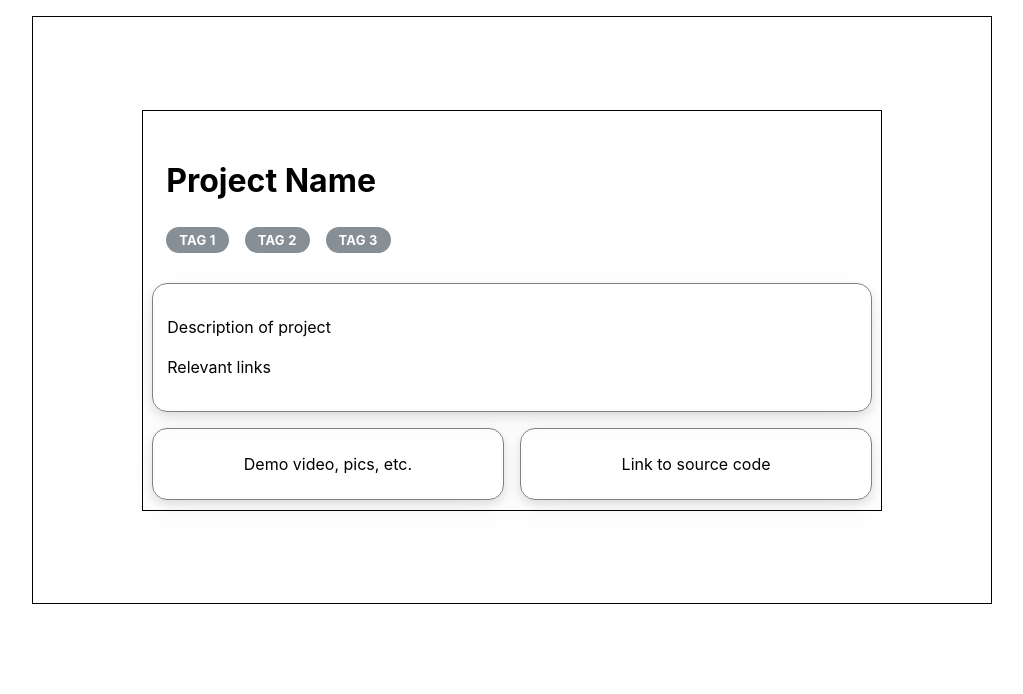
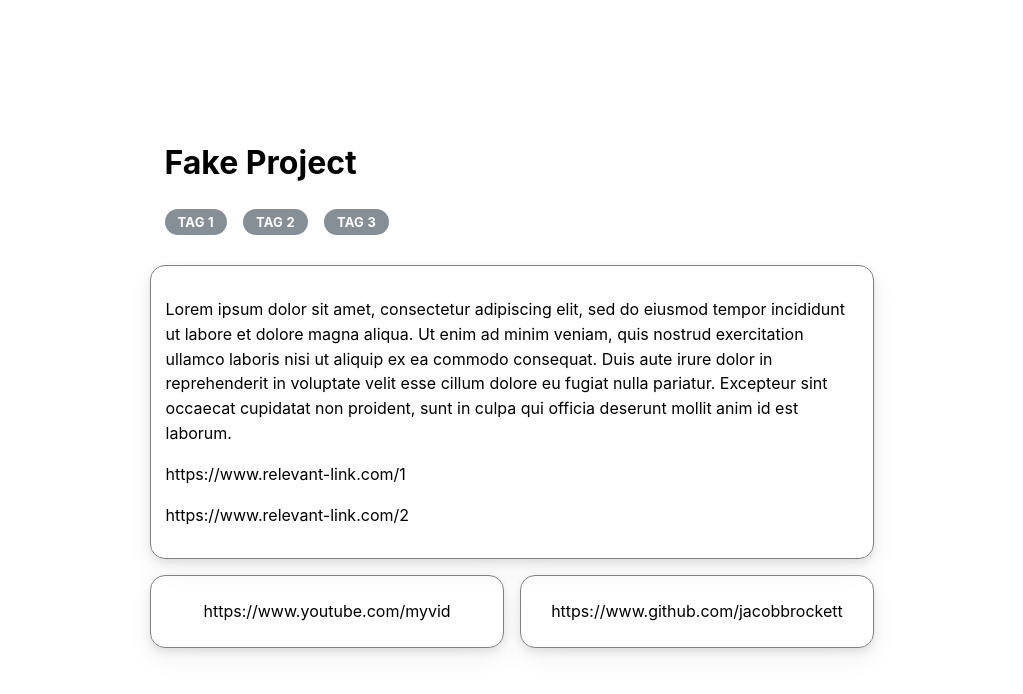
Before and after one commit to jacobbrockett/personal-portfolio, a React (Vite) app: page / in a window 1280 px wide. Shown: the top 694 px of the page, without its empty margins (128-1151 px from the left). Built offline with nearby package versions, Linux system fonts and the light colour scheme.

Commit message:
pass props into Project component. TODO: read project info from json

```diff
--- a/src/App.tsx
+++ b/src/App.tsx
@@ -1,14 +1,43 @@
 import './App.css'
-import Project from "./pages/Project.tsx";
+import Project, {type ProjectProps} from "./pages/Project.tsx";
 import '@mantine/core/styles.css';
 import {MantineProvider} from "@mantine/core";
 
 function App() {
+    // TODO: REMOVE PLACEHOLDER:
+    const project: ProjectProps = {
+        title: 'Fake Project',
+        tags: [
+            'Tag 1',
+            'Tag 2',
+            'Tag 3'
+        ],
+        description: 'Lorem ipsum dolor sit amet, ' +
+            'consectetur adipiscing elit, sed do eiusmod tempor incididunt ' +
+            'ut labore et dolore magna aliqua. Ut enim ad minim veniam, quis ' +
+            'nostrud exercitation ullamco laboris nisi ut aliquip ex ea commodo ' +
+            'consequat. Duis aute irure dolor in reprehenderit in voluptate velit ' +
+            'esse cillum dolore eu fugiat nulla pariatur. Excepteur sint occaecat cupidatat ' +
+            'non proident, sunt in culpa qui officia deserunt mollit anim id est laborum.',
+        relevantLinks: [
+            'https://www.relevant-link.com/1',
+            'https://www.relevant-link.com/2'
+        ],
+        demoVidLink: 'https://www.youtube.com/myvid',
+        srcCodeLink: 'https://www.github.com/jacobbrockett',
+    }
 
     return (
         <MantineProvider>
             <>
-                <Project/>
+                <Project
+                    title={project.title}
+                    tags={project.tags}
+                    description={project.description}
+                    relevantLinks={project.relevantLinks}
+                    demoVidLink={project.demoVidLink}
+                    srcCodeLink={project.srcCodeLink}
+                />
             </>
         </MantineProvider>
     )
--- a/src/pages/Project.css
+++ b/src/pages/Project.css
@@ -1,9 +1,10 @@
 .project-container {
-    border: 1px solid black;
+    /*border: 1px solid black;*/
 }
 
 .project-grid {
-    border: 1px solid black;
+    /*border: 0.2px solid grey;*/
+    /*border-radius: 15px;*/
     padding: 1%;
     margin: 10%;
 }
--- a/src/pages/Project.tsx
+++ b/src/pages/Project.tsx
@@ -1,7 +1,20 @@
 import './Project.css'
 import {Container, Grid, Badge, Group} from '@mantine/core';
 
-function Project() {
+export interface ProjectProps {
+    title: string;
+    tags: string[];
+    description: string;
+    relevantLinks?: string[];
+    demoVidLink: string;
+    srcCodeLink: string;
+}
+
+// TODO: get project from json
+function Project(props: ProjectProps) {
+    // Get Props:
+    const {title, tags, description, relevantLinks, demoVidLink, srcCodeLink} = props;
+
     return (
         <>
             <Container my="md" className="project-container">
@@ -10,17 +23,15 @@ function Project() {
                     {/*Project Title and Tags:*/}
                     <Grid.Col span={12}>
                         <div className="project-title">
-                            <h1>Project Name</h1>
+                            <h1>{title}</h1>
                             <Group>
-                                <Badge size="lg" color="gray">
-                                    Tag 1
-                                </Badge>
-                                <Badge size="lg" color="gray">
-                                    Tag 2
-                                </Badge>
-                                <Badge size="lg" color="gray">
-                                    Tag 3
-                                </Badge>
+                                {
+                                    tags.map(tag => (
+                                        <Badge size="lg" color="gray">
+                                            {tag}
+                                        </Badge>
+                                    ))
+                                }
                             </Group>
                         </div>
                     </Grid.Col>
@@ -28,20 +39,28 @@ function Project() {
                     {/*Project Description and Relevant Links*/}
                     <Grid.Col span={12}>
                         <div className="project-description">
-                            <p>Description of project</p>
-                            <p>Relevant links</p>
+                            <p>{description}</p>
+
+                            {
+                                relevantLinks !== undefined && relevantLinks?.length > 0 && (
+                                    relevantLinks.map(link => (
+                                        <p>{link}</p>
+                                    ))
+                                )
+                            }
+
                         </div>
                     </Grid.Col>
 
                     {/*Demo Video and Link to Source Code*/}
                     <Grid.Col span={6}>
                         <div className="project-box">
-                            <p>Demo video, pics, etc.</p>
+                            <p>{demoVidLink}</p>
                         </div>
                     </Grid.Col>
                     <Grid.Col span={6}>
                         <div className="project-box">
-                            <p>Link to source code</p>
+                            <p>{srcCodeLink}</p>
                         </div>
                     </Grid.Col>
                 </Grid>
```
Also changed, not shown: 1 other file (tests, documents, lock files or other folders).
